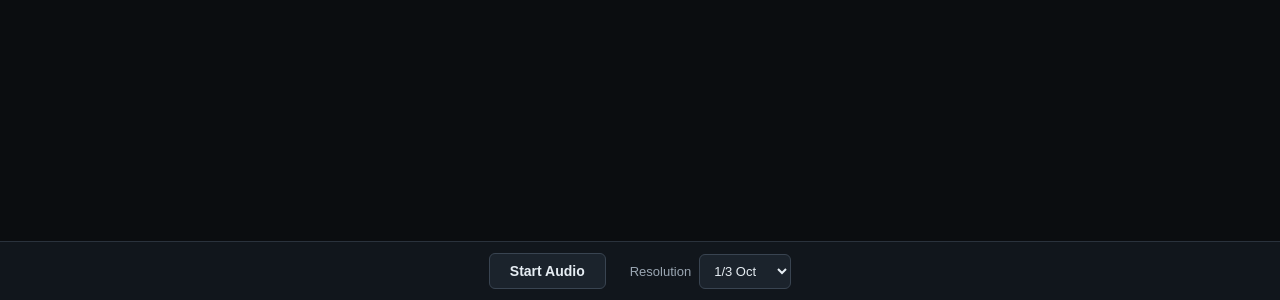
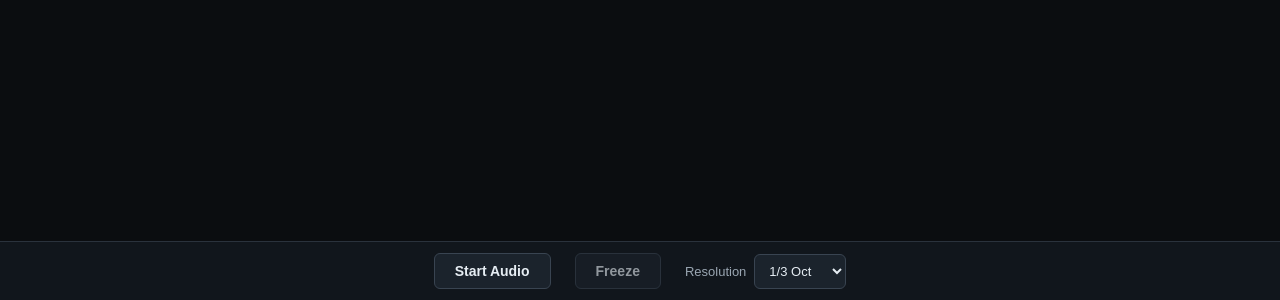
Before and after one commit to galsela16/Gal-analyzer, a plain HTML site: page index.html in a window 1280 px wide. Shown: the part 500-800 px from the top of the page. Drawn offline with Linux system fonts and the light colour scheme.

Commit message:
Add files via upload

```diff
--- a/index.html
+++ b/index.html
@@ -3,25 +3,16 @@
 <head>
   <meta charset="UTF-8" />
   <meta name="viewport" content="width=device-width, initial-scale=1.0" />
-
   <title>GAL Analyzer</title>
-
   <link rel="stylesheet" href="style.css" />
 </head>
-
 <body>
-
   <canvas id="canvas"></canvas>
-
   <div class="controls">
-
-    <button id="startBtn">
-      Start Audio
-    </button>
-
+    <button id="startBtn">Start Audio</button>
+    <button id="freezeBtn" disabled>Freeze</button>
     <label class="control-group">
       Resolution
-
       <select id="bpoSelect">
         <option value="3">1/3 Oct</option>
         <option value="6">1/6 Oct</option>
@@ -29,10 +20,7 @@
         <option value="24">1/24 Oct</option>
       </select>
     </label>
-
   </div>
-
   <script type="module" src="main.js"></script>
-
 </body>
 </html>
```
